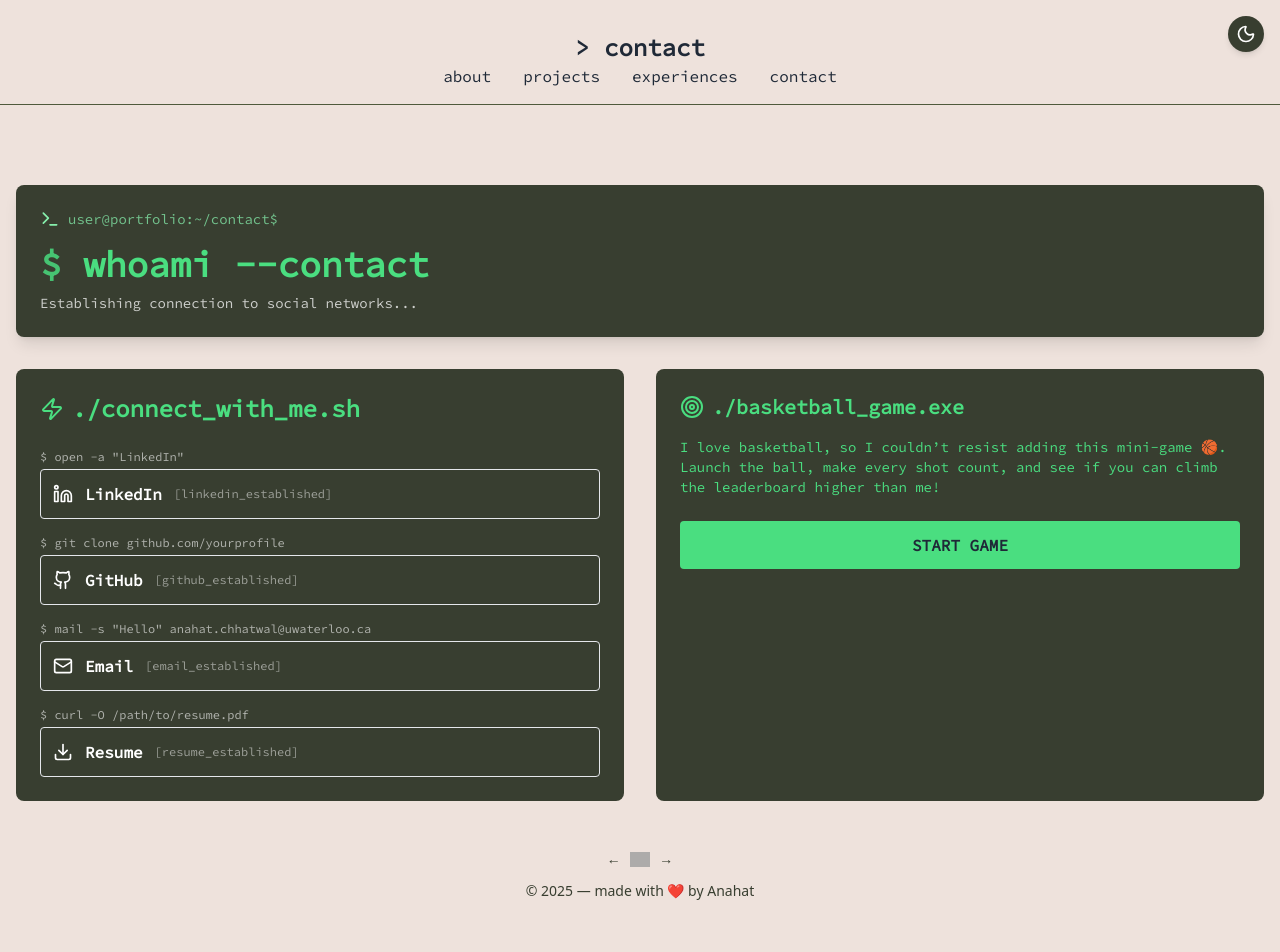
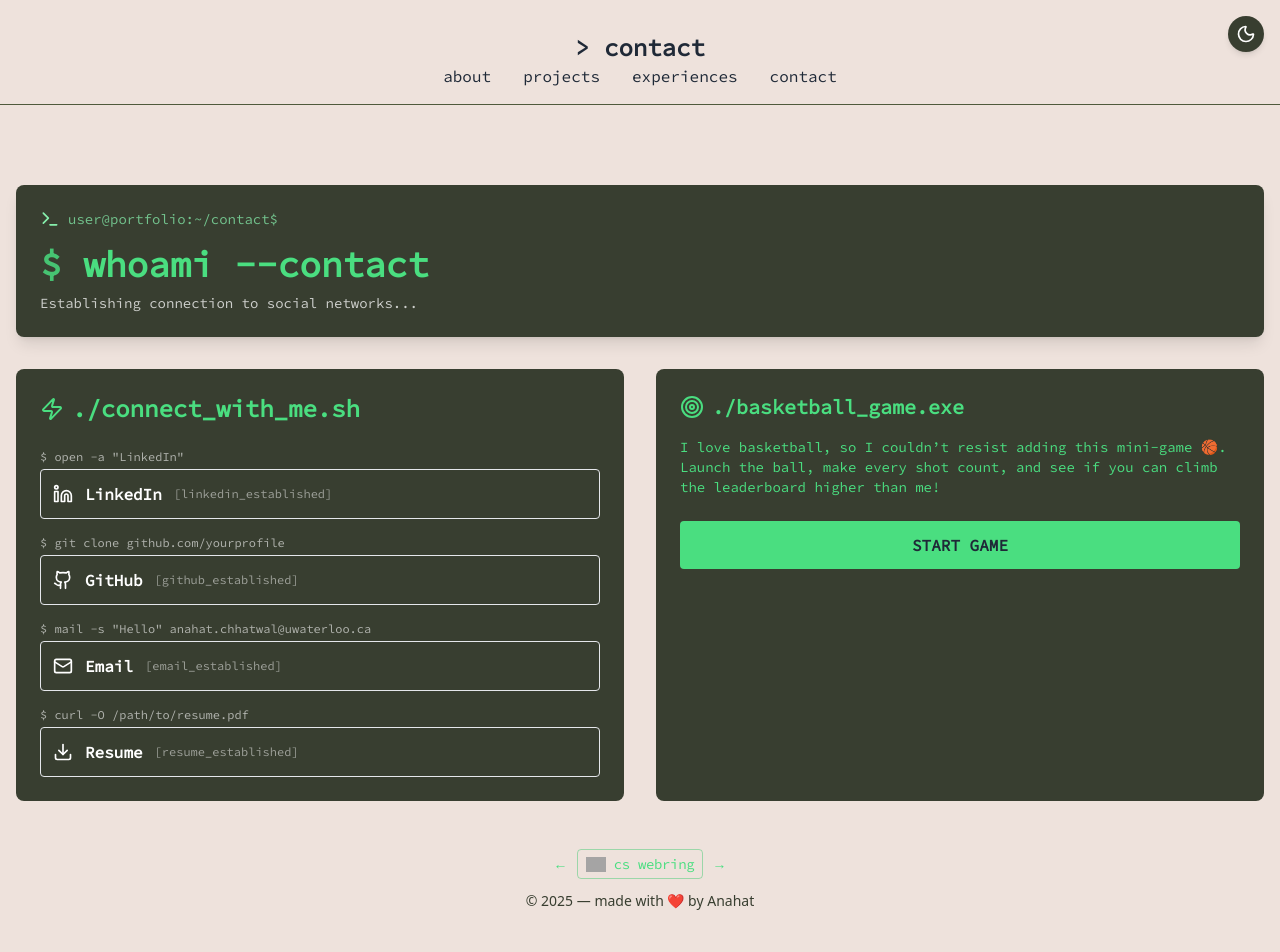
Before and after one commit to Anahat07/personal-portfolio, a React (Create React App) app: page /contact in a window 1280 px wide. Shown: the top 952 px of the page. Built offline with nearby package versions, Linux system fonts and the light colour scheme; grey boxes are pictures that could not be loaded.

Commit message:
Webring widget customized

```diff
--- a/src/components/ContactPage.jsx
+++ b/src/components/ContactPage.jsx
@@ -355,10 +355,10 @@
 
             {/* Footer */}
             <footer className="w-full py-4 text-center text-sm text-[#383E30] dark:text-[#EEE2DC] mt-8">
-    <div className="flex items-center justify-center gap-3 mb-3 font-mono text-sm">
+      <div className="flex items-center justify-center gap-3 mb-3 font-mono text-sm text-green-400">
     <a
       href="https://cs.uwatering.com/#YOUR_SITE_URL?nav=prev"
-        className="hover:opacity-70 transition"
+      className="hover:text-green-300 transition"
       aria-label="Previous site"
     >
       ←
@@ -369,17 +369,19 @@
       target="_blank"
       rel="noopener noreferrer"
       aria-label="CS Webring"
+      className="flex items-center gap-2 px-2 py-1 rounded border border-green-500/40 hover:border-green-400 hover:shadow-[0_0_8px_rgba(34,197,94,0.35)] transition"
     >
       <img
         src="https://cs.uwatering.com/icon.white.svg"
         alt="CS Webring"
-          className="w-5 opacity-80 hover:opacity-100 transition"
+        className="w-5 opacity-90"
       />
+      <span className="tracking-tight">cs webring</span>
     </a>
 
     <a
       href="https://cs.uwatering.com/#YOUR_SITE_URL?nav=next"
-        className="hover:opacity-70 transition"
+      className="hover:text-green-300 transition"
       aria-label="Next site"
     >
       →
```
Lines whose indentation alone changed are shown as unchanged.
